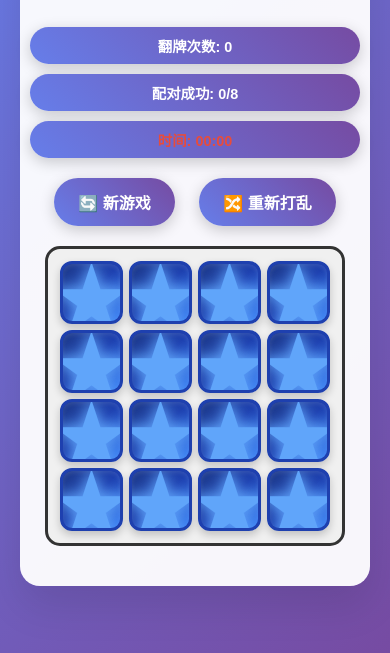
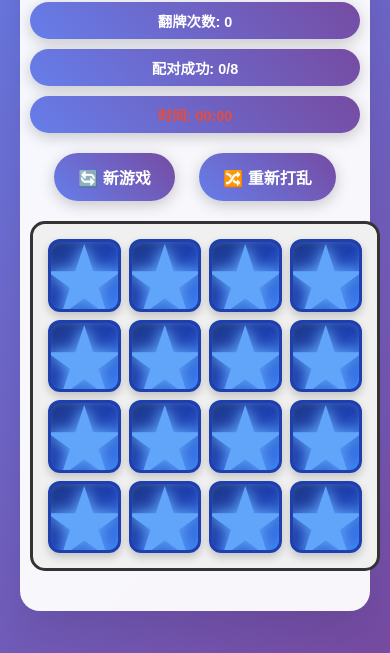
Before and after one commit to hmh38324/findu, a plain HTML site: page puzzle_game.html in a window 390 px wide. Shown: the part 191-844 px from the top of the page. Drawn offline with Linux system fonts and the light colour scheme.

Commit message:
增大卡牌尺寸，提升游戏体验
- 桌面端网格从480x480增加到560x560（增加16.7%）
- 平板端网格从360x360增加到420x420（增加16.7%）
- 手机端网格从300x300增加到350x350（增加16.7%）
- 增加卡片间距和内边距，让卡牌更清晰
- 提升最小高度，确保图片显示更清楚

```diff
--- a/puzzle_game.html
+++ b/puzzle_game.html
@@ -69,14 +69,14 @@
             display: grid;
             grid-template-columns: repeat(4, 1fr);
             grid-template-rows: repeat(4, 1fr);
-            gap: 10px;
-            width: 480px;
-            height: 480px;
+            gap: 12px;
+            width: 560px;
+            height: 560px;
             margin: 0 auto 30px;
             border: 3px solid #333;
             border-radius: 15px;
             background: #f0f0f0;
-            padding: 20px;
+            padding: 25px;
         }
 
         .memory-card {
@@ -279,18 +279,18 @@
 
         @media (max-width: 768px) {
             .memory-grid {
-                width: 360px;
-                height: 360px;
-                gap: 8px;
-                padding: 15px;
+                width: 420px;
+                height: 420px;
+                gap: 10px;
+                padding: 20px;
             }
 
             .memory-card {
-                min-height: 70px;
+                min-height: 80px;
             }
 
             .card-image {
-                min-height: 60px;
+                min-height: 70px;
             }
 
             .game-container {
@@ -315,18 +315,18 @@
 
         @media (max-width: 480px) {
             .memory-grid {
-                width: 300px;
-                height: 300px;
-                gap: 6px;
-                padding: 12px;
+                width: 350px;
+                height: 350px;
+                gap: 8px;
+                padding: 15px;
             }
 
             .memory-card {
-                min-height: 60px;
+                min-height: 70px;
             }
 
             .card-image {
-                min-height: 50px;
+                min-height: 60px;
             }
 
             .game-container {
```
Also changed, not shown: index.html (+16 -16 lines).
